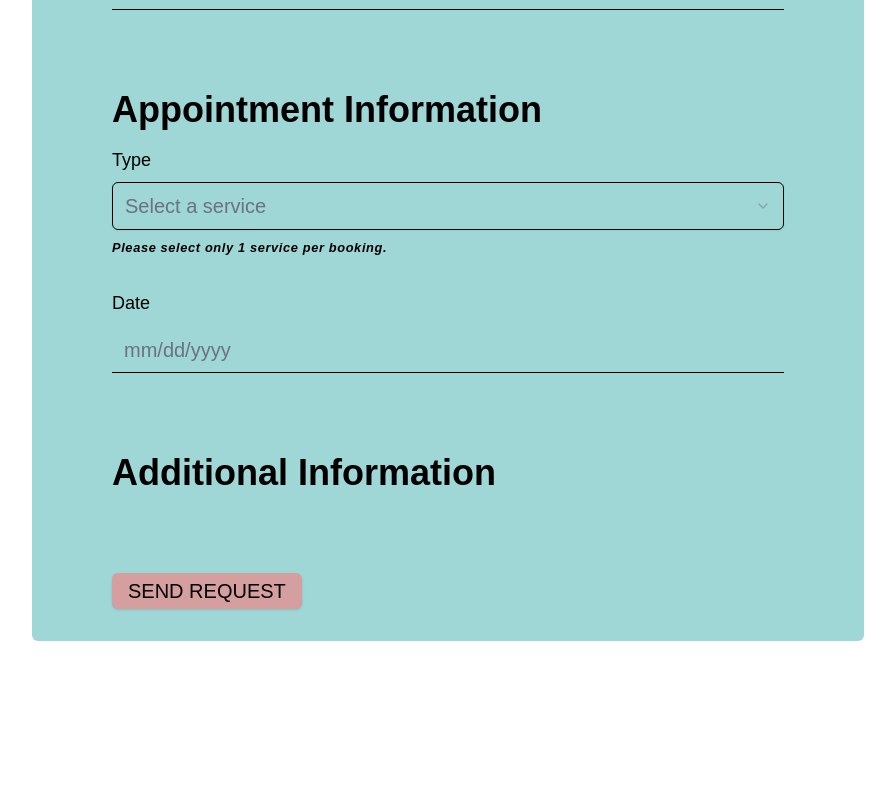
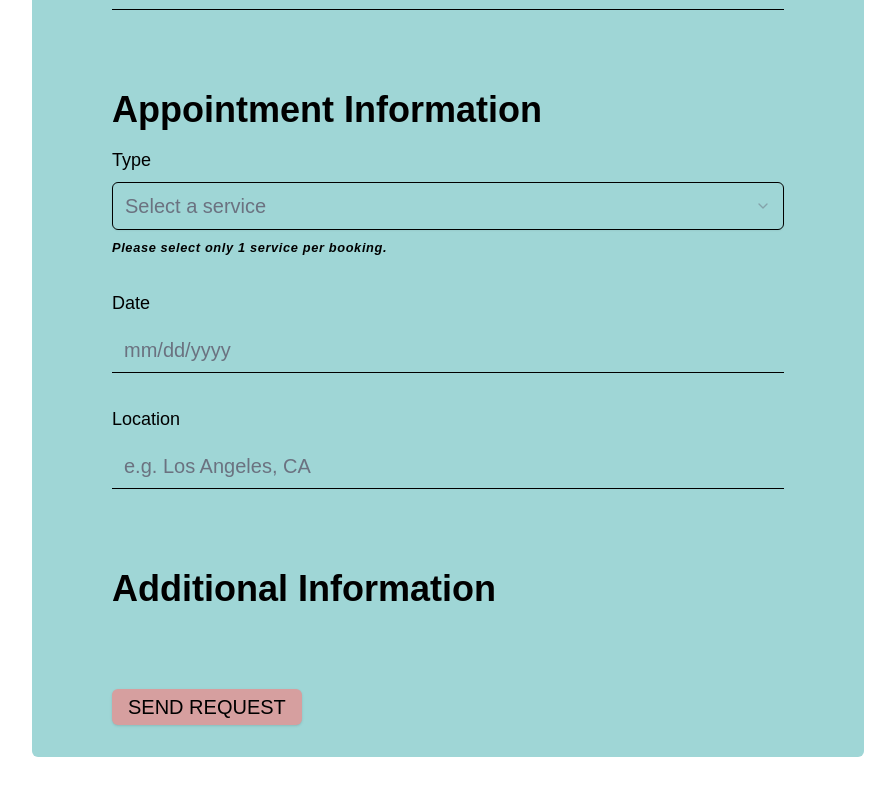
Before and after one commit to thatsehannah/sha-sha-faces, a Next.js app: page /contact in a window 1280 px wide. Shown: the part 748-1543 px from the top of the page, without its empty margins (192-1087 px from the left). Before the commit the page ends 1469 px from the top, so only its background shows below. Built offline with nearby package versions, Linux system fonts and the light colour scheme; a web font is replaced by a local one.

Commit message:
adding location input to contact form

```diff
--- a/components/contact/ContactForm.tsx
+++ b/components/contact/ContactForm.tsx
@@ -93,6 +93,12 @@ const ContactForm = () => {
 
           {/* time */}
           {/* location */}
+          <FormInput
+            name='location'
+            label='location'
+            placeholder='e.g. Los Angeles, CA'
+            form={form}
+          />
         </section>
 
         <section className='mb-20'>
--- a/components/contact/components/FormDatePicker.tsx
+++ b/components/contact/components/FormDatePicker.tsx
@@ -21,7 +21,7 @@ const FormDatePicker = ({ name, label, form }: FormDatePickerProps) => {
       control={form.control}
       name={name}
       render={({ field }) => (
-        <FormItem>
+        <FormItem className='mb-8'>
           <FormInputLabel text={label} />
           <Popover>
             <PopoverTrigger asChild>
```
